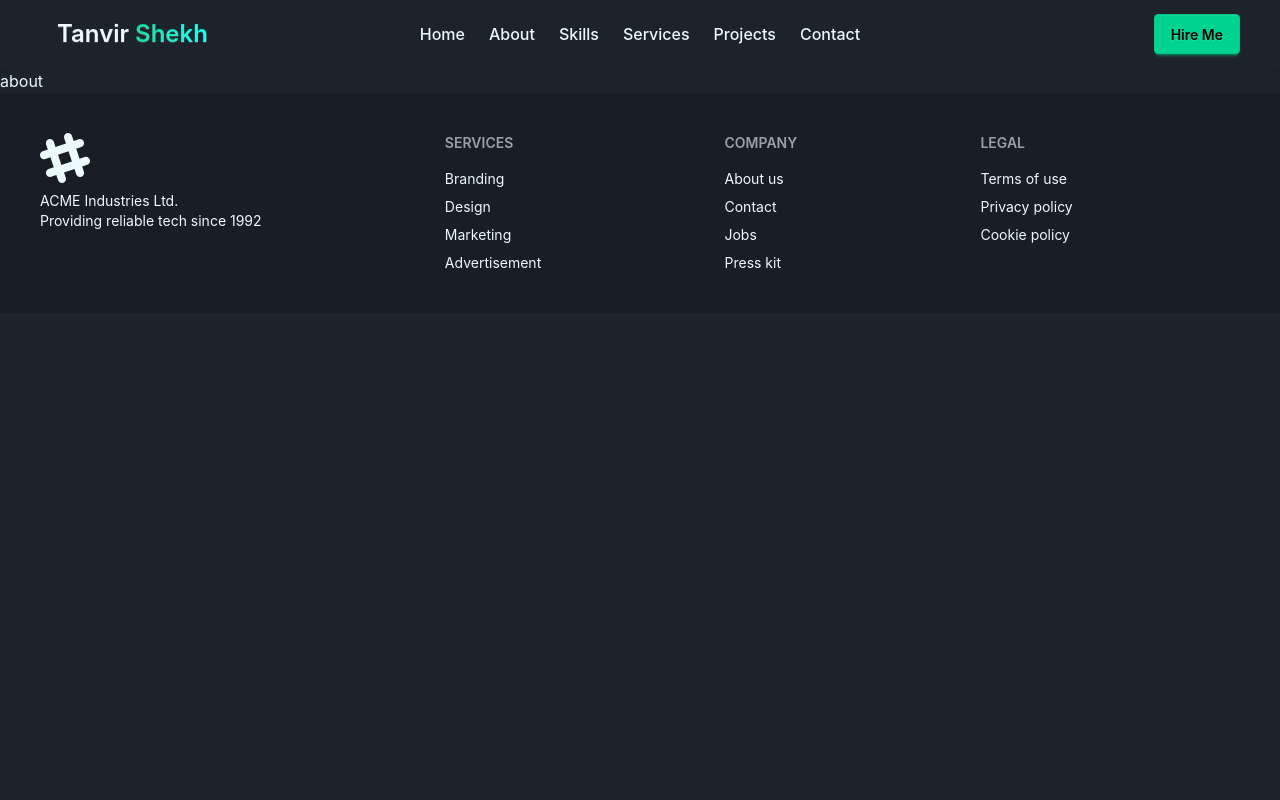
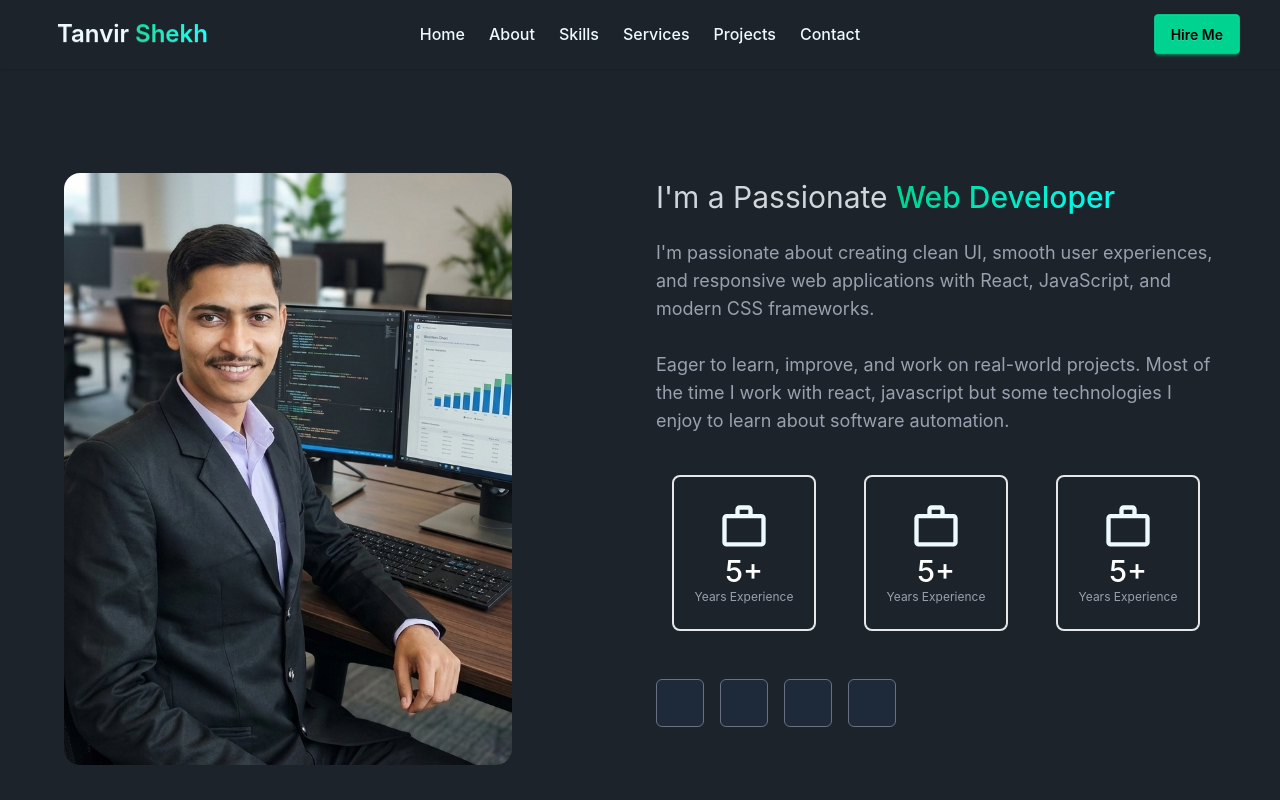
Before and after one commit to tanvirshekh-dev/tanvirshekh-protfolio.dev, a React (Vite) app: page /about in a window 1280 px wide. Shown: the top 800 px of the page. Built offline with nearby package versions, Linux system fonts and the light colour scheme.

Commit message:
added about some content

```diff
--- a/src/Components/Home/Home.jsx
+++ b/src/Components/Home/Home.jsx
@@ -6,7 +6,6 @@ import { FaBehance } from "react-icons/fa";
 
 const Home = () => {
   return (
-    // justify-center ব্যবহার করা হয়েছে যাতে কন্টেন্ট মাঝখানে থাকে
     <div className="min-h-screen flex items-center justify-center p-4">
       <div className="grid grid-cols-1 md:grid-cols-2 gap-8 items-center max-w-6xl w-full">
         <div>
--- a/src/Pages/About/About.jsx
+++ b/src/Pages/About/About.jsx
@@ -1,11 +1,109 @@
-import React from 'react';
+import React from "react";
+import portfolioImage from "../../Images/Tanvir Portfolio-01.png"
+import { MdOutlineWorkOutline } from "react-icons/md";
 
 const About = () => {
-    return (
+  return (
+    <div className="min-h-screen flex items-center justify-center p-4">
+      <div className="grid grid-cols-1 md:grid-cols-2 gap-8 items-center max-w-6xl w-full">
+        {/* Image section */}
         <div>
-            about
+          <img src={portfolioImage} className="max-w-md rounded-2xl" alt="Box Office" />
         </div>
-    );
+
+        {/* content */}
+        <div>
+          {/* title */}
+          <h1 className="text-3xl text-gray-300">
+            I'm a Passionate{" "}
+            <span className="bg-gradient-to-r from-[#00d390] to-[#00fff2] bg-clip-text text-transparent font-medium">
+              Web Developer
+            </span>
+          </h1>
+          {/* description */}
+          <p className="py-6 text-lg font-normal text-gray-400">
+            I'm passionate about creating clean UI, smooth user experiences, and
+            responsive web applications with React, JavaScript, and modern CSS
+            frameworks.
+            <br />
+            <br />
+            Eager to learn, improve, and work on real-world projects. Most of
+            the time I work with react, javascript but some technologies I enjoy
+            to learn about software automation.
+          </p>
+          {/* cards */}
+          <div class="grid grid-cols-1 md:grid-cols-3 items-center justify-center gap-4">
+            {/* card 01 */}
+            <div class="p-4">
+              <div class="border-2 border-gray-200 px-4 py-6 rounded-lg flex items-center flex-col">
+                <MdOutlineWorkOutline size={52} />
+                <h2 class="title-font font-medium text-3xl text-white">
+                  5+
+                </h2>
+                <p class="text-xs text-gray-400">Years Experience</p>
+              </div>
+            </div>
+            {/* card 02 */}
+           <div class="p-4">
+              <div class="border-2 border-gray-200 px-4 py-6 rounded-lg flex items-center flex-col">
+                <MdOutlineWorkOutline size={52} />
+                <h2 class="title-font font-medium text-3xl text-white">
+                  5+
+                </h2>
+                <p class="text-xs text-gray-400">Years Experience</p>
+              </div>
+            </div>
+            {/* card 03 */}
+            <div class="p-4">
+              <div class="border-2 border-gray-200 px-4 py-6 rounded-lg flex items-center flex-col">
+                <MdOutlineWorkOutline size={52} />
+                <h2 class="title-font font-medium text-3xl text-white">
+                  5+
+                </h2>
+                <p class="text-xs text-gray-400">Years Experience</p>
+              </div>
+            </div>
+          </div>
+
+          {/* social links */}
+          <div className="py-8 flex gap-4">
+            <a
+              href="https://github.com/tanvirshekh-dev"
+              target="_blank"
+              className="inline-flex items-center justify-center w-12 h-12 rounded-md bg-gray-800 text-white border border-gray-500"
+            >
+              {/* <FiGithub size={28} /> */}
+            </a>
+
+            <a
+              href="https://www.linkedin.com/in/tanvirshekh/"
+              target="_blank"
+              className="inline-flex items-center justify-center w-12 h-12 rounded-md bg-gray-800 text-white border border-gray-500"
+            >
+              {/* <Linkedin size={28} /> */}
+            </a>
+
+            <a
+              href="mailto:tanvirshekh.dev@gmail.com"
+              target="_blank"
+              rel="noopener noreferrer"
+              className="inline-flex items-center justify-center w-12 h-12 rounded-md bg-gray-800 text-white border border-gray-500 hover:bg-gray-700 transition-colors"
+            >
+              {/* <Mail size={24} /> */}
+            </a>
+
+            <a
+              href="https://www.behance.net/tanvirshekh-dev"
+              target="_blank"
+              className="inline-flex items-center justify-center w-12 h-12 rounded-md bg-gray-800 text-white border border-gray-500"
+            >
+              {/* <FaBehance size={28} /> */}
+            </a>
+          </div>
+        </div>
+      </div>
+    </div>
+  );
 };
 
 export default About;
```
Also changed, not shown: src/Images/Tanvir Portfolio-01.png (added).
